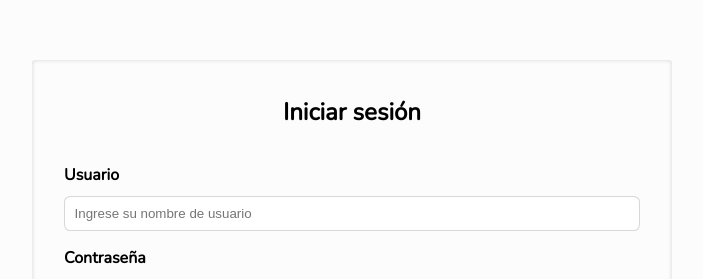
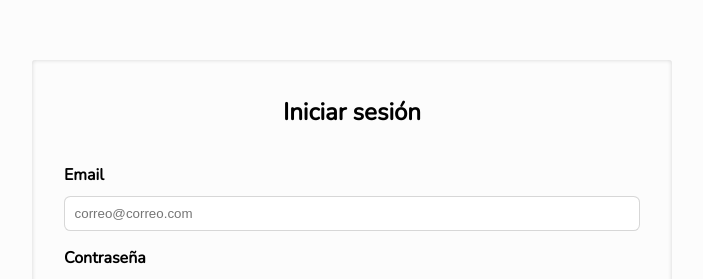
Before and after one commit to Rogger9/goscrum, a React (Create React App) app: page /login in a window 1280 px wide. Shown: the part 173-452 px from the top of the page, without its empty margins (288-991 px from the left). Built offline with nearby package versions, Linux system fonts and the light colour scheme.

Commit message:
Change login input and refactored form styles
    Refactored forms styles

    Changed input to verify user

```diff
--- a/src/components/views/forms/Login/index.jsx
+++ b/src/components/views/forms/Login/index.jsx
@@ -1,18 +1,17 @@
 import { useNavigate } from 'react-router-dom'
 import { useFormik } from 'formik'
 import Button from 'components/Button'
-import { StyledErrorMessage, StyledLogin } from './style'
+import { StyledForms, StyledErrorMessage } from 'styles/Forms'
 
 const initialValues = {
-  username: '',
+  email: '',
   password: ''
 }
 
-const validations = ({ username, password }) => {
+const validations = ({ email, password }) => {
   const errors = {}
 
-  if (!username) errors.username = 'Ingrese un nombre de usuario'
-  if (/\d/.test(username)) errors.username = 'Ingrese un nombre de usuario válido'
+  if (!email || !/^[a-zA-Z0-9_.+-]+@[a-zA-Z0-9-]+\.[a-zA-Z0-9-.]+$/.test(email)) errors.email = 'Ingrese un correo electrónico válido'
 
   if (!password) errors.password = 'Ingrese una contraseña'
   if (!/^(?=.*[A-Z])(?=.*\d)(?=.{6,})/.test(password)) errors.password = 'Ingrese una contraseña válida. Extensión mínima de 6 caracteres, incluyendo mínimo una letra mayúscula y un número.'
@@ -35,21 +34,21 @@ const Login = () => {
   })
 
   return (
-    <StyledLogin>
+    <StyledForms>
       <h2>Iniciar sesión</h2>
       <form onSubmit={handleSubmit}>
-        <label htmlFor='username'>
-          Usuario
+        <label htmlFor='email'>
+          Email
           <input
-            type='text'
-            name='username'
-            id='username'
-            placeholder='Ingrese su nombre de usuario'
+            type='email'
+            name='email'
+            id='email'
+            placeholder='correo@correo.com'
             onChange={handleChange}
-            value={values.username}
+            value={values.email}
           />
         </label>
-        {errors.username && <StyledErrorMessage>{errors.username}</StyledErrorMessage>}
+        {errors.email && <StyledErrorMessage>{errors.email}</StyledErrorMessage>}
         <label htmlFor='password'>
           Contraseña
           <input
@@ -64,7 +63,7 @@ const Login = () => {
         {errors.password && <StyledErrorMessage>{errors.password}</StyledErrorMessage>}
         <Button value='Enviar' type='submit' isDisabled={!(isValid && dirty)} />
       </form>
-    </StyledLogin>
+    </StyledForms>
   )
 }
 
--- a/src/components/views/forms/Login/style.js
+++ /dev/null
@@ -1,48 +0,0 @@
-import styled from 'styled-components'
-
-export const StyledLogin = styled.div`
-  width: 100%;
-  max-width: 40rem;
-  margin: auto;
-
-  h2 { text-align: center; }
-
-  form {
-    display: grid;
-    place-items: center;
-    gap: 1rem;
-    padding: 1rem 2rem;
-  }
-
-  label {
-    display: grid;
-    gap: .6rem;
-    width: 100%;
-    font-weight: bold;
-  }
-
-  input {
-    height: 2.2rem;
-    border-radius: .4rem;
-    outline: none;
-    border: 1px solid var(--shadow);
-    padding: 0 .6rem;
-  }
-
-  input:focus {
-    box-shadow: 0 0 4px var(--shadow);
-  }
-
-  @media screen and (min-width: 640px) {
-    padding: 1rem 0;
-    border-radius: .2rem;
-    box-shadow: 0 0 4px var(--shadow) inset;
-  }
-`
-
-export const StyledErrorMessage = styled.span`
-  color: var(--red);
-  padding: 0 1rem;
-  text-align: center;
-  font-weight: bold;
-`
--- a/src/components/views/forms/Register/index.jsx
+++ b/src/components/views/forms/Register/index.jsx
@@ -1,6 +1,6 @@
 import { useFormik } from 'formik'
 import Button from 'components/Button'
-import { StyledErrorMessage, StyledRegister } from './style'
+import { StyledForms, StyledErrorMessage } from 'styles/Forms'
 
 const initialValues = {
   email: '',
@@ -23,7 +23,7 @@ const Register = () => {
   })
 
   return (
-    <StyledRegister>
+    <StyledForms>
       <h2>Registro</h2>
       <form onSubmit={handleSubmit}>
         <label htmlFor='email'>
@@ -107,7 +107,7 @@ const Register = () => {
         {errors.region && <StyledErrorMessage>{errors.region}</StyledErrorMessage>}
         <Button value='Enviar' type='submit' />
       </form>
-    </StyledRegister>
+    </StyledForms>
   )
 }
 
--- a/src/components/views/forms/Register/style.js
+++ b/src/styles/Forms.js
@@ -1,6 +1,6 @@
 import styled from 'styled-components'
 
-export const StyledRegister = styled.div`
+export const StyledForms = styled.div`
   width: 100%;
   max-width: 40rem;
   margin: auto;
```
Also changed, not shown: 1 other file (tests, documents, lock files or other folders).
